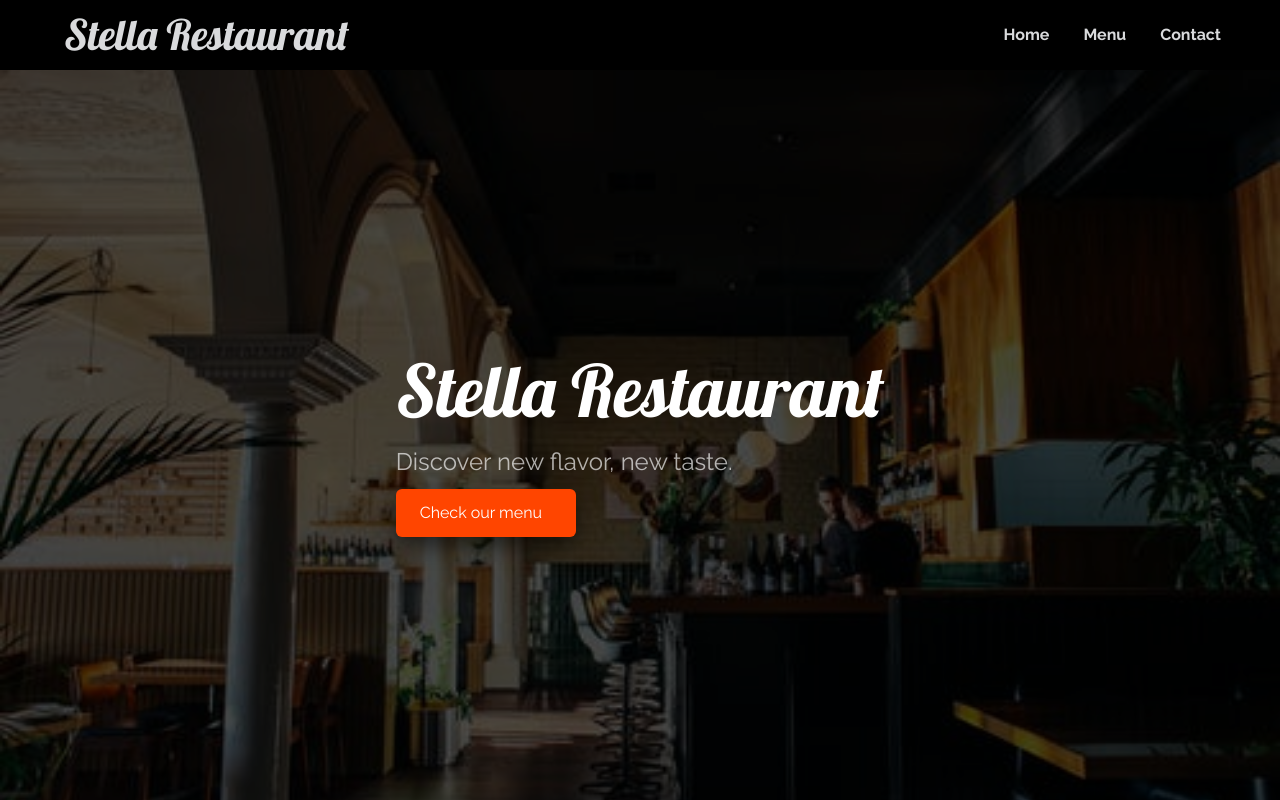
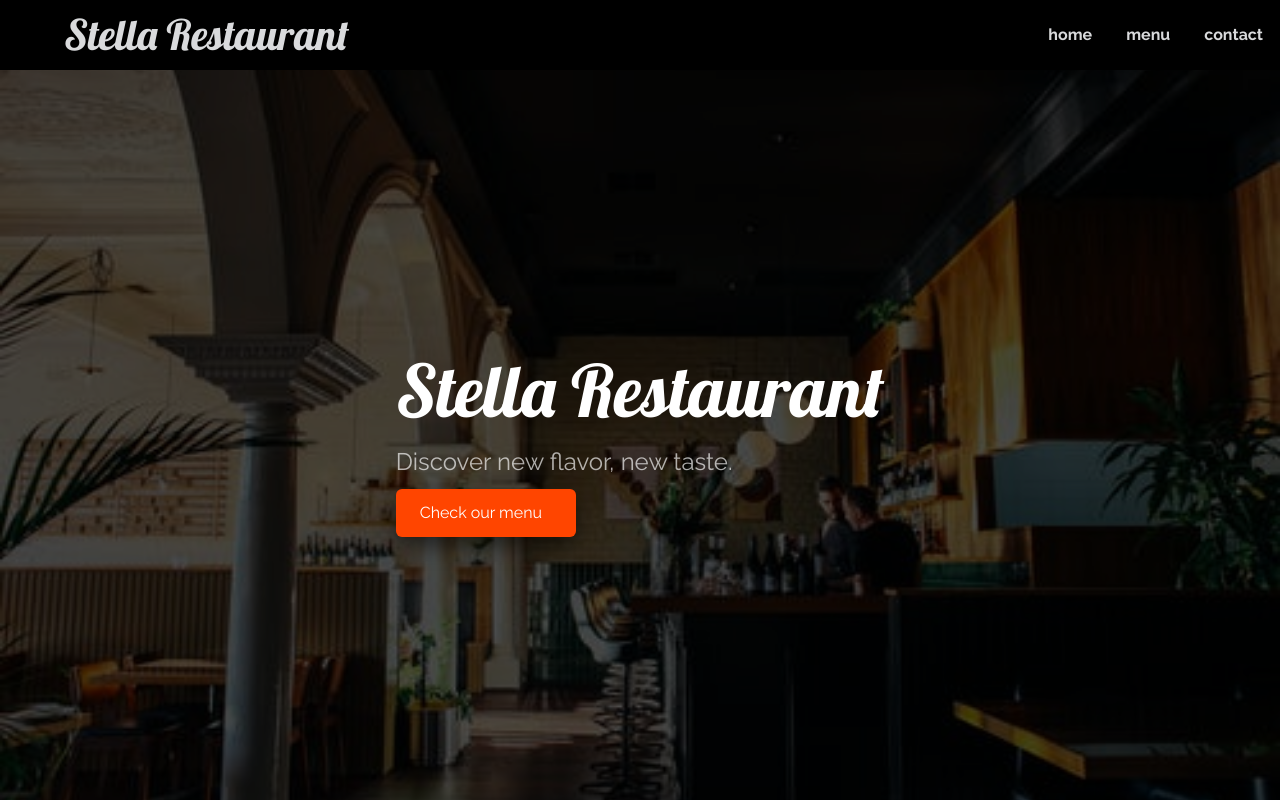
Before and after one commit to devkovmtl/restaurant_page, a website built with webpack: page src/index.html in a window 1280 px wide. Built offline with nearby package versions, Linux system fonts and the light colour scheme.

Commit message:
Create Home page and navbar with javascript

```diff
--- a/src/helpers/index.js
+++ b/src/helpers/index.js
@@ -1,7 +1,7 @@
 export function createHTMLElement(elementType, id, classes, content) {
   const el = document.createElement(elementType)
   if (id) el.id = id
-  if (classes.length) {
+  if (classes) {
     for (let i = 0; i < classes.length; i++) {
       el.classList.add(classes[i])
     }
--- a/src/index.html
+++ b/src/index.html
@@ -13,28 +13,6 @@
   </head>
   <body>
     <!-- Inject the rest of content -->
-    <div id="content">
-      <!-- Navbar content -->
-      <div class="navbar">
-        <ul class="nav">
-          <h2 class="nav-brand">Stella Restaurant</h2>
-          <span class="flex"></span>
-          <li class="nav-link"><a href="#">Home</a></li>
-          <li class="nav-link"><a href="#">Menu</a></li>
-          <li class="nav-link"><a href="#">Contact</a></li>
-        </ul>
-      </div>
-
-      <!-- Home Content -->
-      <div class="home">
-        <div class="backdrop-shadow">
-          <div class="card">
-            <h1 class="restaurant-name">Stella Restaurant</h1>
-            <p class="content">Discover new flavor, new taste.</p>
-            <a href="#" class="btn">Check our menu</a>
-          </div>
-        </div>
-      </div>
-    </div>
+    <div id="content"></div>
   </body>
 </html>
--- a/src/index.js
+++ b/src/index.js
@@ -1,9 +1,61 @@
 import { createHTMLElement } from './helpers'
 import './styles/index.css'
 
-const content = document.querySelector('div#content')
-const div = createHTMLElement('div', 'leftPane', ['pane', 'left-pane'])
+const content = document.querySelector('#content')
 
-content.appendChild(div)
+const createNavLink = (page) => {
+  const li = createHTMLElement('li', null, ['nav-link'], null)
+  const a = createHTMLElement('a', null, null, page)
+  a.setAttribute('href', page === 'home' ? '/' : `/${page}.html`)
+  li.appendChild(a)
+  return li
+}
 
-console.log({ one: 1, two: 2 })
+const createNavbar = () => {
+  const navBar = createHTMLElement('div', null, ['navbar'], null)
+  const ul = createHTMLElement('ul', null, ['nav'], null)
+
+  const h2 = createHTMLElement('h2', null, ['nav-brand'], 'Stella Restaurant')
+  ul.appendChild(h2)
+  const span = createHTMLElement('span', null, ['flex'], null)
+  ul.appendChild(span)
+  const liHome = createNavLink('home')
+  ul.appendChild(liHome)
+  const liMenu = createNavLink('menu')
+  ul.appendChild(liMenu)
+  const liContact = createNavLink('contact')
+  ul.appendChild(liContact)
+  return navBar.appendChild(ul)
+}
+
+const createHome = () => {
+  const home = createHTMLElement('div', null, ['home'], null)
+  const shadow = createHTMLElement('div', null, ['backdrop-shadow'], null)
+  const card = createHTMLElement('div', null, ['card'], null)
+  const h1 = createHTMLElement(
+    'h1',
+    null,
+    ['restaurant-name'],
+    'Stella Restaurant'
+  )
+  card.appendChild(h1)
+  const p = createHTMLElement(
+    'p',
+    null,
+    ['content'],
+    'Discover new flavor, new taste.'
+  )
+  card.appendChild(p)
+  const a = createHTMLElement('a', null, ['btn'], 'Check our menu')
+  a.setAttribute('href', '/menu.html')
+  card.appendChild(a)
+  shadow.appendChild(card)
+  home.appendChild(shadow)
+  return home
+}
+
+const navBar = createNavbar()
+const home = createHome()
+
+content.appendChild(navBar)
+content.appendChild(home)
```
